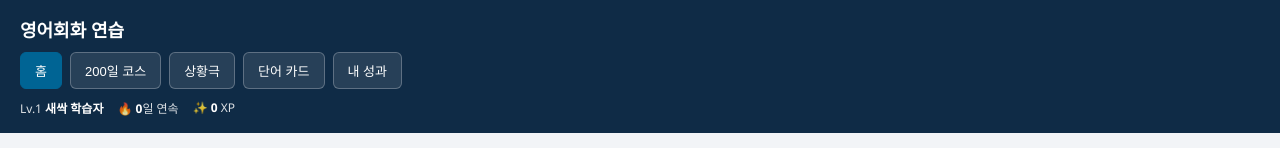
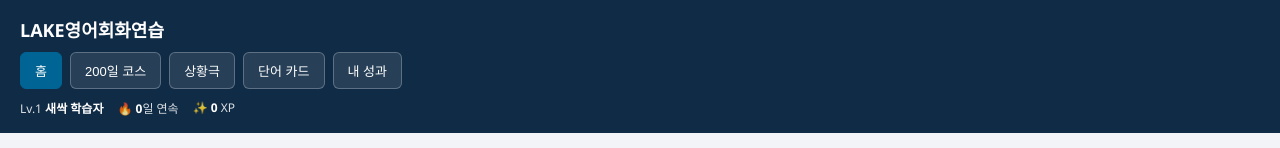
Before and after one commit to slkamg0-ai/english-convo-app, a plain HTML site: page index.html in a window 1280 px wide. Shown: the top 148 px of the page. Drawn offline with Linux system fonts and the light colour scheme.

Commit message:
chore: rename app title to LAKE영어회화연습

```diff
--- a/index.html
+++ b/index.html
@@ -3,12 +3,12 @@
 <head>
 <meta charset="utf-8" />
 <meta name="viewport" content="width=device-width, initial-scale=1" />
-<title>영어회화 연습</title>
+<title>LAKE영어회화연습</title>
 <link rel="stylesheet" href="style.css" />
 </head>
 <body>
   <header class="app-header">
-    <h1>영어회화 연습</h1>
+    <h1>LAKE영어회화연습</h1>
     <nav class="tabs">
       <button class="tab-btn active" data-tab="home">홈</button>
       <button class="tab-btn" data-tab="curriculum">200일 코스</button>
```
